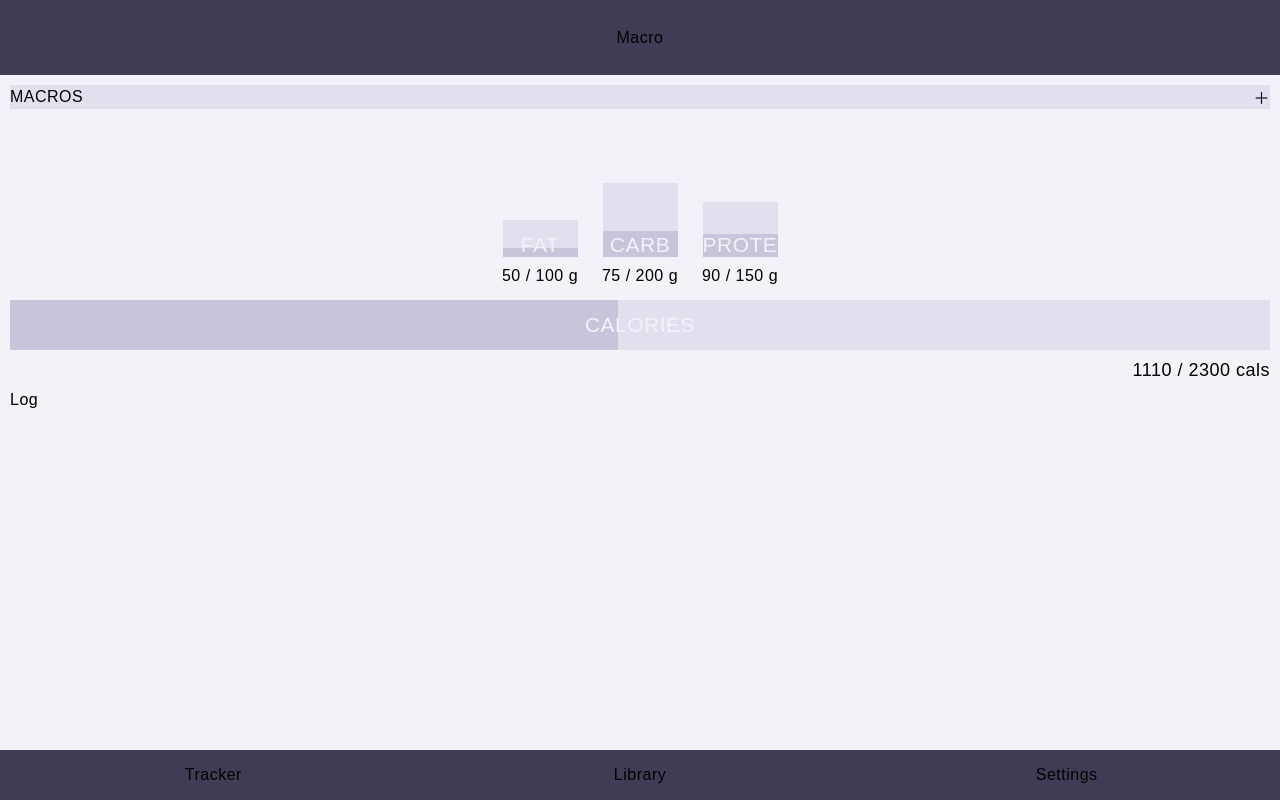
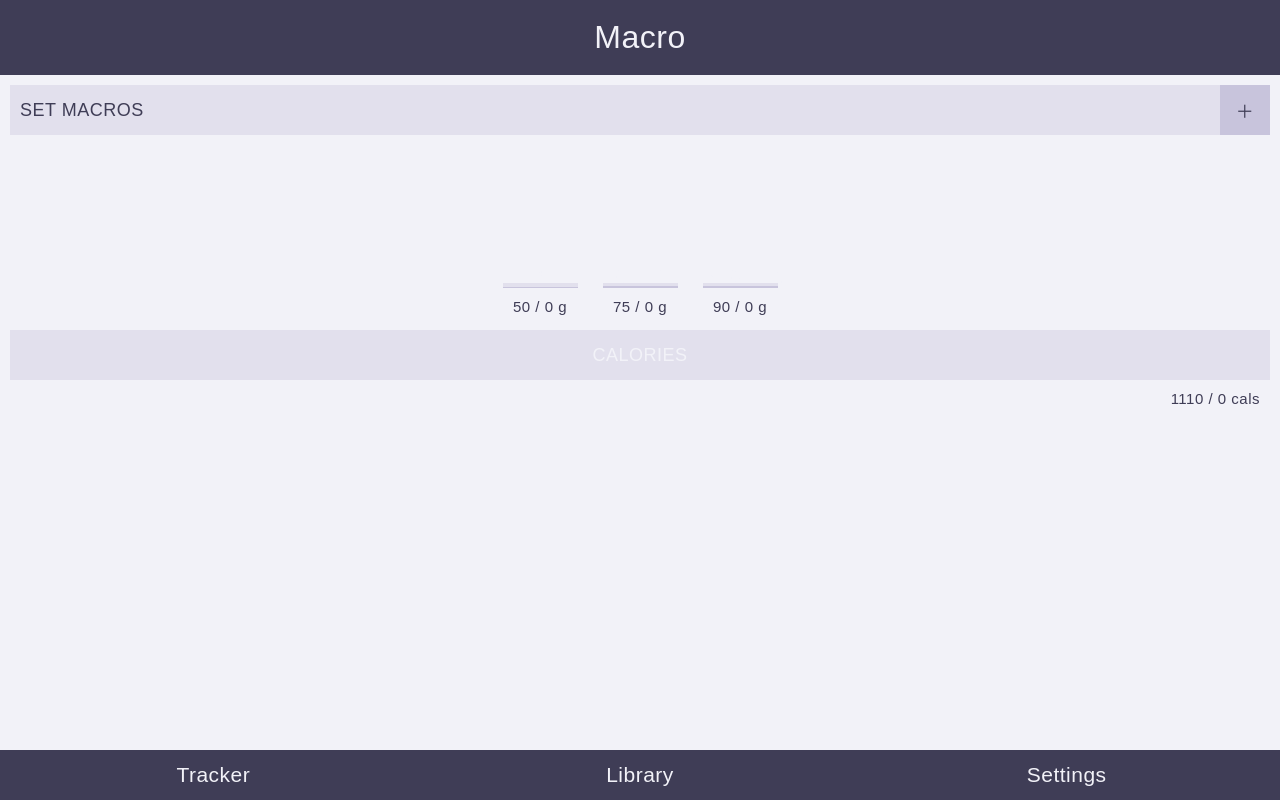
Before and after one commit to chillcs/macro-app-react-frontend, a React (Create React App) app: page / in a window 1280 px wide. Built offline with nearby package versions, Linux system fonts and the light colour scheme; a web font is replaced by a local one.

Commit message:
goal and graph ui

```diff
--- a/src/components/Dashboard/Tracker/Goal.js
+++ b/src/components/Dashboard/Tracker/Goal.js
@@ -1,29 +1,23 @@
 import React from 'react';
 import { useState } from 'react';
 
-const Goal = () => {
+const Goal = (props) => {
 	const [isOpen, setIsOpen] = useState(false);
-	const [fatGoal, setFatGoal] = useState('');
-	const [carbGoal, setCarbGoal] = useState('');
-	const [proteinGoal, setProteinGoal] = useState('');
+	const [fatGoal, setFatGoal] = useState(0);
+	const [carbGoal, setCarbGoal] = useState(0);
+	const [proteinGoal, setProteinGoal] = useState(0);
 	const postMacros = () => {
 		localStorage.setItem('fatGoal', JSON.stringify(fatGoal));
 		localStorage.setItem('carbGoal', JSON.stringify(carbGoal));
 		localStorage.setItem('proteinGoal', JSON.stringify(proteinGoal));
 		setIsOpen(!isOpen);
+		props.updateData();
 	};
+
 	return (
 		<>
 			<div className="goal">
-				<div
-					className="accordion"
-					onClick={() => {
-						setIsOpen(!isOpen);
-					}}
-				>
-					<div>MACROS</div>
-					<div>{isOpen ? '－' : '＋'}</div>
-				</div>
+				<div className="switch">
 					{isOpen ? (
 						<form>
 							<input
@@ -50,8 +44,17 @@ const Goal = () => {
 							<input type="submit" value="Submit" onClick={postMacros}></input>
 						</form>
 					) : (
-					false
+						<div>SET MACROS</div>
 					)}
+				</div>
+				<div
+					className="button"
+					onClick={() => {
+						setIsOpen(!isOpen);
+					}}
+				>
+					<div>{isOpen ? '－' : '＋'}</div>
+				</div>
 			</div>
 		</>
 	);
--- a/src/components/Dashboard/Tracker/Graph.js
+++ b/src/components/Dashboard/Tracker/Graph.js
@@ -1,10 +1,28 @@
 import React from 'react';
+import { useState, useEffect } from 'react';
 
-const Graph = () => {
+const Graph = (props) => {
+	const [fatGoal, setFatGoal] = useState(0);
+	const [carbGoal, setCarbGoal] = useState(0);
+	const [proteinGoal, setProteinGoal] = useState(0);
+
 	// From local storage ---
-	const fatGoal = 100;
-	const carbGoal = 200;
-	const proteinGoal = 150;
+	useEffect(() => {
+		const fatGoal = parseInt(JSON.parse(localStorage.getItem('fatGoal')));
+		if (fatGoal) {
+			setFatGoal(fatGoal);
+		}
+		const carbGoal = parseInt(JSON.parse(localStorage.getItem('carbGoal')));
+		if (carbGoal) {
+			setCarbGoal(carbGoal);
+		}
+		const proteinGoal = parseInt(
+			JSON.parse(localStorage.getItem('proteinGoal'))
+		);
+		if (proteinGoal) {
+			setProteinGoal(proteinGoal);
+		}
+	}, [props.data]);
 	const totalGoal = fatGoal + carbGoal + proteinGoal;
 
 	// From server ---
@@ -30,48 +48,54 @@ const Graph = () => {
 
 	return (
 		<>
-			<div className="section">
+			<div className="graph">
 				<div className="macros">
 					<div className="macro">
-						<div className="bar--goal" style={{ height: fatGoalHeight }}>
-							<div className="title">FAT</div>
-							<div className="bar" style={{ height: fatLoggedHeight }}></div>
+						<div className="macro--goal" style={{ height: fatGoalHeight }}>
+							<div className="macro--title">FAT</div>
+							<div
+								className="macro--logged"
+								style={{ height: fatLoggedHeight }}
+							></div>
 						</div>
-						<div>
+						<div className="macro--amount">
 							{fatLogged} / {fatGoal} g
 						</div>
 					</div>
 					<div className="macro">
-						<div className="bar--goal" style={{ height: carbGoalHeight }}>
-							<div className="title">CARB</div>
-							<div className="bar" style={{ height: carbLoggedHeight }}></div>
+						<div className="macro--goal" style={{ height: carbGoalHeight }}>
+							<div className="macro--title">CARB</div>
+							<div
+								className="macro--logged"
+								style={{ height: carbLoggedHeight }}
+							></div>
 						</div>
-						<div>
+						<div className="macro--amount">
 							{carbLogged} / {carbGoal} g
 						</div>
 					</div>
 					<div className="macro">
-						<div className="bar--goal" style={{ height: proteinGoalHeight }}>
-							<div className="title">PROTEIN</div>
+						<div className="macro--goal" style={{ height: proteinGoalHeight }}>
+							<div className="macro--title">PROTEIN</div>
 							<div
-								className="bar"
+								className="macro--logged"
 								style={{ height: proteinLoggedHeight }}
 							></div>
 						</div>
-						<div>
+						<div className="macro--amount">
 							{proteinLogged} / {proteinGoal} g
 						</div>
 					</div>
 				</div>
 				<div className="calories">
 					<div className="calories--goal">
-						<div className="title">CALORIES</div>
+						<div className="calories--title">CALORIES</div>
 						<div
-							className="logged"
+							className="calories--logged"
 							style={{ width: caloriesLoggedWidth }}
 						></div>
 					</div>
-					<div className="amount">
+					<div className="calories--amount">
 						{caloriesLogged} / {caloriesGoal} cals
 					</div>
 				</div>
--- a/src/components/Dashboard/Tracker/index.js
+++ b/src/components/Dashboard/Tracker/index.js
@@ -1,14 +1,17 @@
 import React from 'react';
+import { useState } from 'react';
 import Goal from '../Tracker/Goal';
 import Graph from '../Tracker/Graph';
-import Log from '../Tracker/Log';
 
 const Tracker = () => {
+	const [data, setData] = useState(true);
+	const updateData = () => {
+		setData(!data);
+	};
 	return (
 		<>
-			<Goal />
-			<Graph />
-			<Log />
+			<Goal updateData={updateData} />
+			<Graph data={data} />
 		</>
 	);
 };
--- a/src/index.css
+++ b/src/index.css
@@ -13,14 +13,11 @@ font-family: 'Smooch Sans', sans-serif;
    --dark: #3F3D56;
    --accent: #860F1C;
    --hover: #bA0A0A;
-   --h1: 48px;
-   --h2: 32px;
-   --h3: 21px;
-   --p: 18px;
-   --xs: 15px;
-   --header: 65px;
-   --boxed: 1000px;
-   --mobile: 500px;
+   --h1: 32px;
+   --h2: 21px;
+   --h3: 18px;
+   --p: 15px;
+   --xs: 12px;
 }
 
 *, html {
@@ -48,6 +45,8 @@ body {
    justify-content: center;
    align-items: center;
    background: var(--dark);
+	font-size: var(--h1);
+	color: var(--light);
 }
 
 .main {
@@ -66,6 +65,8 @@ body {
    justify-content: center;
    align-items: center;
    background: var(--dark);
+	font-size: var(--h2);
+	color: var(--light);
 }
 
 .tab {
@@ -79,72 +80,90 @@ body {
 /* TRACKER --- */
 
 .goal {
-   background: var(--medium);
+	height: 50px;
+	width: 100%;
+	display: flex;
+	justify-content: space-between;
+	background: var(--medium);
+	font-size: var(--h3);
+	color: var(--dark);
 }
 
-.accordion {
+.switch {
+	height: 100%;
+	width: calc(100% - 50px);
+	padding: 10px;
+	display: flex;
+   align-items: center;
+
+}
+
+.button {
+	height: 100%;
+	width: 50px;
    display: flex;
-   justify-content: space-between;
+   justify-content: center;
    align-items: center;
+	background: var(--alternate);
 }
 
 .goal form {
-   width: 100%;
    display: flex;
    gap: 5px;
 }
 
 .goal form input {
-   width: 25%;
+   width: 20%;
+	padding: 5px;
 }
 
 /* GRAPH --- */
 
-.section {
+.graph {
+	height: 40%;
+	width: 100%;
 	display: flex;
 	flex-direction: column;
 	justify-content: flex-end;
-	width: 100%;
-	height: 40%;
 }
 
 .macros {
+	height: 100%;
+	width: 100%;
+	margin-bottom: 5px;
 	display: flex;
 	justify-content: center;
-	width: 100%;
-	height: 100%;
-	margin-bottom: 5px;
 }
 
 .macro {
+	width: 100px;
 	display: flex;
 	flex-direction: column;
 	justify-content: flex-end;
 	align-items: center;
 	text-align: center;
-	width: 100px;
 }
 
-.bar--goal {
+.macro--goal {
 	position: relative;
+	min-height: 5px;
+	width: 75px;
+	margin-bottom: 10px;
 	display: flex;
 	align-items: flex-end;
-	width: 75px;
-	min-height: 5px;
-	margin-bottom: 10px;
 	background: var(--medium);
 }
 
-.bar {
+.macro--logged {
 	position: absolute;
+	width: 75px;
 	display: flex;
 	justify-content: center;
 	align-items: center;
-	width: 75px;
 	background: var(--alternate);
 }
 
-.title {
+.macro--title {
 	position: absolute;
 	width: 100%;
 	text-align: center;
@@ -153,34 +172,52 @@ body {
 	z-index: 10;
 }
 
-.amount {
-	display: flex;
+.macro--amount {
 	font-size: var(--p);
+	color: var(--dark);
 }
 
 .calories {
+	margin-top: 10px;
 	display: flex;
 	flex-direction: column;
 	align-items: flex-end;
-	margin-top: 10px;
 }
 
 .calories--goal {
+	height: 50px;
+	width: 100%;
+	margin-bottom: 10px;
 	position: relative;
 	display: flex;
 	align-items: center;
-	width: 100%;
-	height: 50px;
-	margin-bottom: 10px;
 	background: var(--medium);
 }
 
-.logged {
+.calories--title {
 	position: absolute;
+	width: 100%;
 	display: flex;
 	justify-content: center;
 	align-items: center;
+	font-size: var(--h3);
+	color: var(--light);
+	z-index: 10;
+}
+
+.calories--logged {
+	position: absolute;
+	height: 50px;
 	max-width: 100%;
-	height: 50px;
+	display: flex;
+	justify-content: center;
+	align-items: center;
 	background: var(--alternate);
 }
+
+.calories--amount {
+	padding-right: 10px;
+	display: flex;
+	font-size: var(--p);
+	color: var(--dark);
+}
```
Lines whose indentation alone changed are shown as unchanged.
